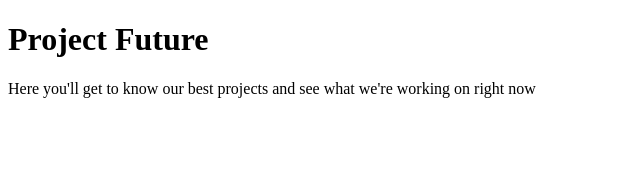
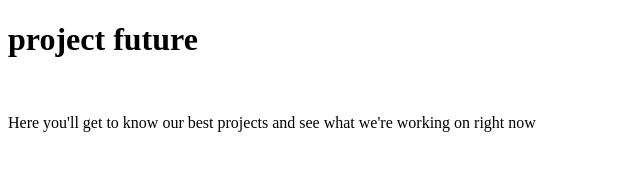
Before and after one commit to finnuy/ProjectFuture, a plain HTML site: page index.html in a window 1280 px wide. Shown: the whole page, without its empty margins (0-640 px from the left). Drawn offline with Linux system fonts and the light colour scheme.

Commit message:
first text änderungen

```diff
--- a/index.html
+++ b/index.html
@@ -1,12 +1,15 @@
 <!DOCTYPE html>
 <head>
     <meta charset="UTF-8">
-    <title>ProjectFuture</title>
+    <title>project future</title>
+    <link rel="stylesheet" href="style.css">
 </head>
 <body>
     <header>
-        <h1>Project Future</h1>
-        <p>Here you'll get to know our best projects and see what we're working on right now</p>
+        <h1 class="überschriftart" id="überschriftbar">project future</h1>
+        <a href="index.html"><img src="" id="überschriftbildbar"></a>
     </header>
+
+    <p>Here you'll get to know our best projects and see what we're working on right now</p>
 </body>
 </html>
--- a/style.css
+++ b/style.css
@@ -0,0 +1,3 @@
+html{
+    scroll-behavior: smooth;
+}
```
